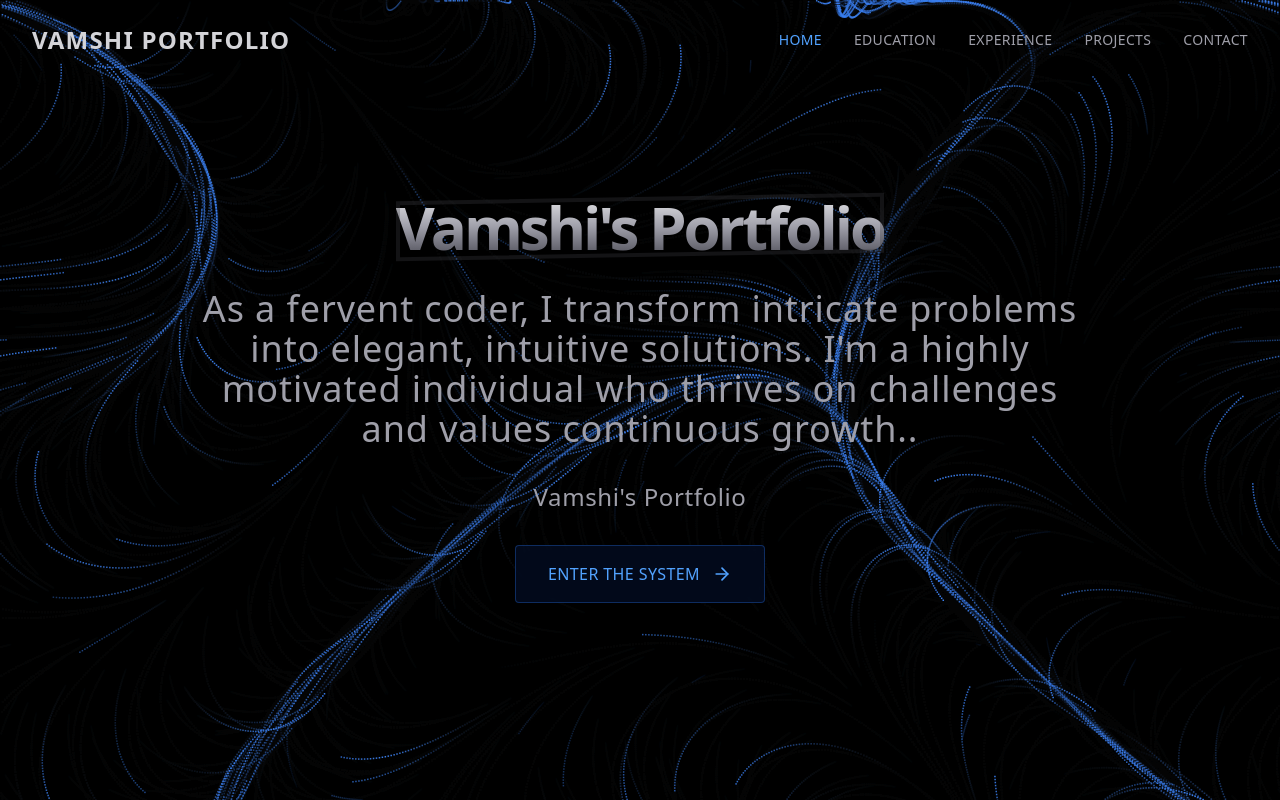
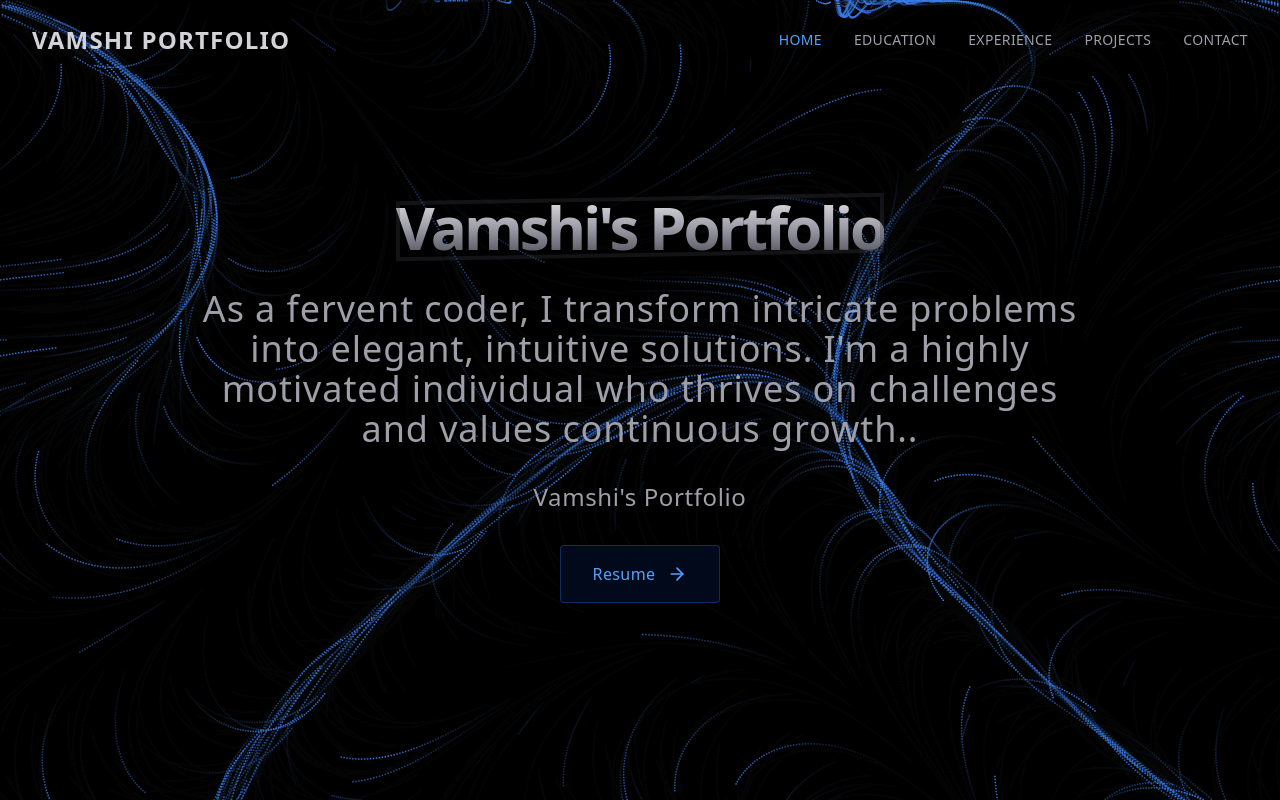
Before and after one commit to VamshiBilla07/vamshi.me, a Next.js app: page / in a window 1280 px wide. Shown: the top 800 px of the page. Built offline with nearby package versions, Linux system fonts and the light colour scheme.

Commit message:
Update Resume button to open Google Docs link

```diff
--- a/app/page.tsx
+++ b/app/page.tsx
@@ -80,7 +80,10 @@ export default function Home() {
           </motion.p>
 
           {/* CTA */}
-          <motion.button
+          <motion.a
+            href="https://docs.google.com/document/d/1bI_R7QOuprXSEAHQOBEu0N9JMJNCSGLP/edit?usp=sharing&ouid=107726572104961922713&rtpof=true&sd=true"
+            target="_blank"
+            rel="noopener noreferrer"
             className="group inline-flex items-center gap-3 bg-blue-600/10 backdrop-blur-sm border border-blue-500/30 px-8 py-4 rounded-sm text-blue-400 font-medium tracking-wide hover:bg-blue-600/20 transition-all"
             initial={{ opacity: 0, y: 20 }}
             animate={{ opacity: 1, y: 0 }}
@@ -88,9 +91,9 @@ export default function Home() {
             whileHover={{ scale: 1.05 }}
             whileTap={{ scale: 0.98 }}
           >
-            <span>ENTER THE SYSTEM</span>
+            <span>Resume</span>
             <ArrowRight className="w-5 h-5 group-hover:translate-x-1 transition-transform" />
-          </motion.button>
+          </motion.a>
         </motion.div>
       </section>
 
```
